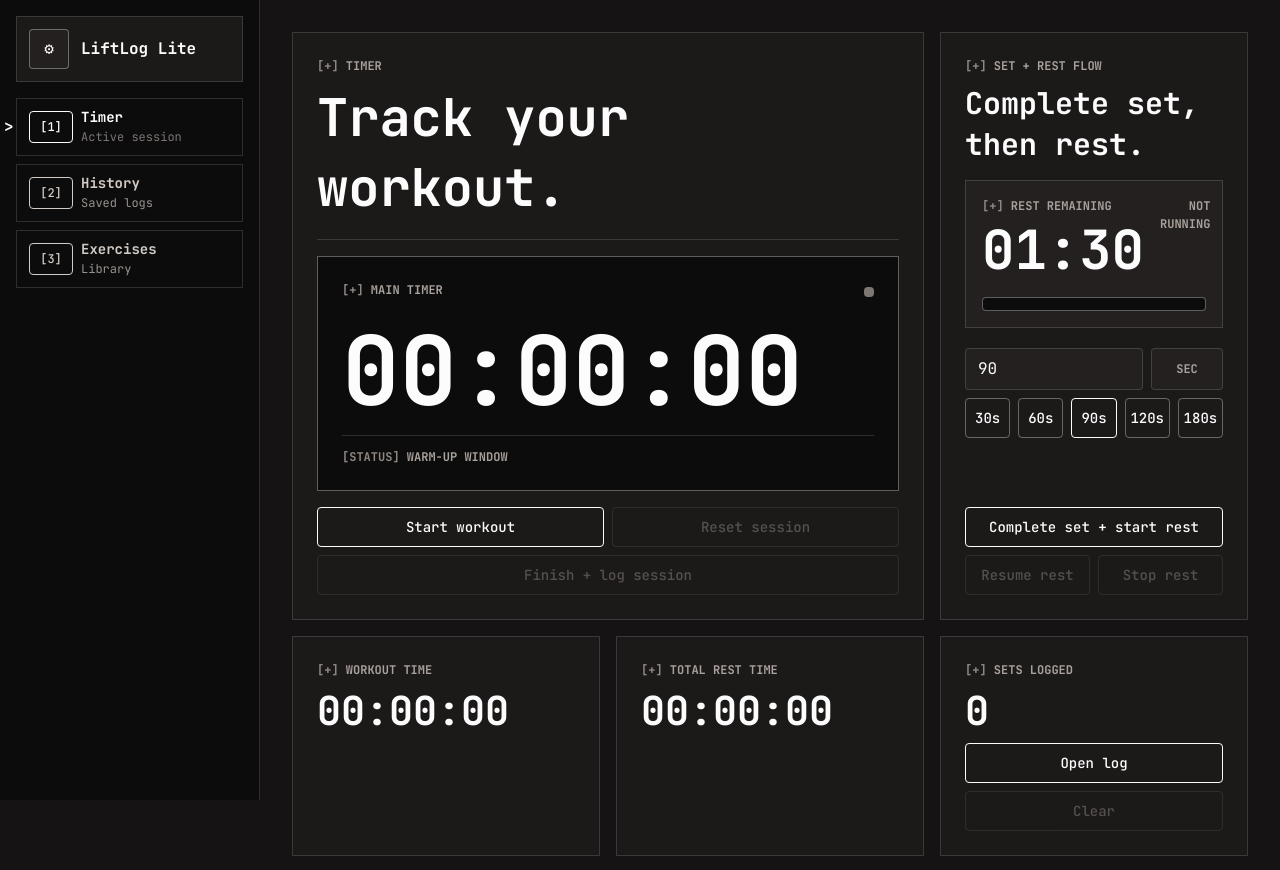
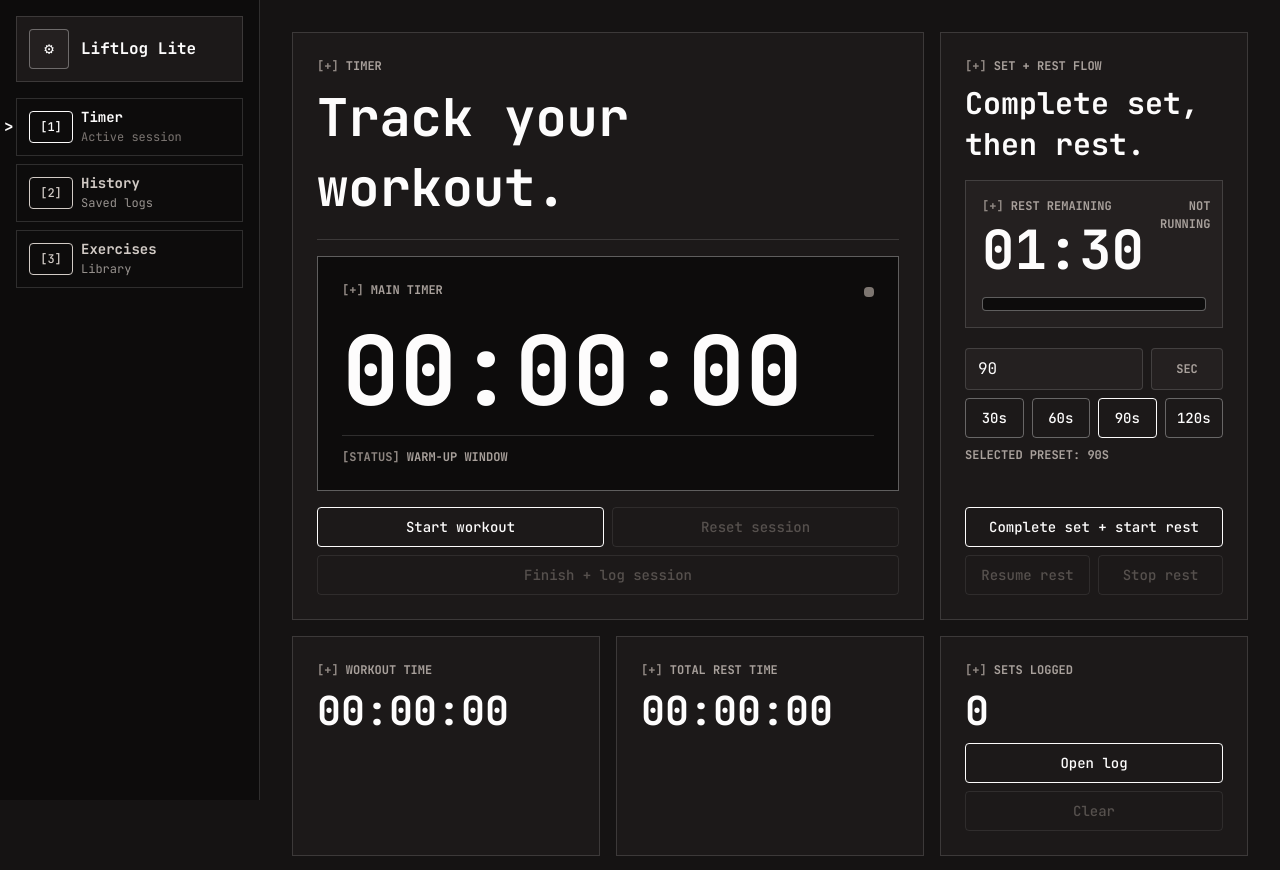
Before and after one commit to TommyMoonn/workout-session-tracker, a React (Vite) app: page /timer in a window 1280 px wide. Shown: the top 870 px of the page. Built offline with nearby package versions, Linux system fonts and the light colour scheme.

Commit message:
feat: add rest duration presets

```diff
--- a/src/features/timer/components/RestFlowCard.jsx
+++ b/src/features/timer/components/RestFlowCard.jsx
@@ -21,6 +21,10 @@ export function RestFlowCard({
   activeSetId,
   className = "",
 }) {
+  const selectedRestLabel = restPresets.includes(restDuration)
+    ? `Selected preset: ${restDuration}s`
+    : `Custom rest: ${restDuration}s`;
+
   return (
     <aside className={cx(ui.card, ui.cardPadding, ui.restCard, className)}>
       <div>
@@ -67,6 +71,7 @@ export function RestFlowCard({
             <button
               key={seconds}
               type="button"
+              aria-pressed={restDuration === seconds}
               onClick={() => onSelectRestPreset(seconds)}
               className={cx(ui.preset, restDuration === seconds && ui.presetActive)}
             >
@@ -74,6 +79,7 @@ export function RestFlowCard({
             </button>
           ))}
         </div>
+        <p className={ui.restPresetSummary}>{selectedRestLabel}</p>
       </div>
 
       <div className={cx("mt-auto", ui.buttonGrid)}>
--- a/src/features/timer/constants.js
+++ b/src/features/timer/constants.js
@@ -1,5 +1,5 @@
 export const defaultRestSeconds = 90;
-export const restPresets = [30, 60, 90, 120, 180];
+export const restPresets = [30, 60, 90, 120];
 export const timerTickMs = 1000;
 export const storageSyncMs = 10000;
 export const restAlertAutoDismissMs = 6000;
--- a/src/styles/timer.js
+++ b/src/styles/timer.js
@@ -18,7 +18,8 @@ export const timerStyles = {
   progressFill: "h-full bg-[var(--oc-primary)] transition-[width] duration-200 ease-linear",
   inputRow: "mt-1 grid grid-cols-[minmax(0,1fr)_72px] gap-2 max-[760px]:grid-cols-1",
   unitBox: "grid min-h-10 min-w-[72px] place-items-center rounded-[4px] border border-[var(--oc-hairline)] bg-[var(--oc-surface-soft)] text-xs font-bold uppercase text-[var(--oc-muted)]",
-  presets: "mt-2 grid grid-cols-5 gap-2 max-[760px]:grid-cols-1",
+  restPresetSummary: "mt-2 text-xs font-bold uppercase leading-normal text-[var(--oc-muted)]",
+  presets: "mt-2 grid grid-cols-4 gap-2 max-[760px]:grid-cols-1",
   preset: "inline-flex min-h-10 items-center justify-center gap-2 whitespace-nowrap rounded-[4px] border border-[var(--oc-hairline-strong)] bg-transparent px-4 py-1 text-center text-sm font-medium leading-[2] text-[var(--oc-ink)] transition-colors hover:border-[var(--oc-accent)] hover:bg-[var(--oc-accent-softer)] focus-visible:outline focus-visible:outline-2 focus-visible:outline-offset-2 focus-visible:outline-[var(--oc-accent)] max-[520px]:w-full",
   presetActive: "border-[var(--oc-primary)] bg-[var(--oc-primary-soft)] text-[var(--oc-ink)] hover:border-[var(--oc-primary-active)] hover:bg-[var(--oc-primary-softer)] hover:text-[var(--oc-ink)]",
   buttonRow: "mt-4 grid grid-cols-2 gap-2 max-[760px]:grid-cols-1",
```
